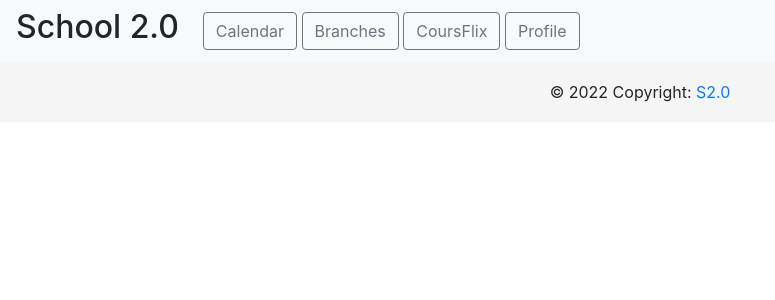
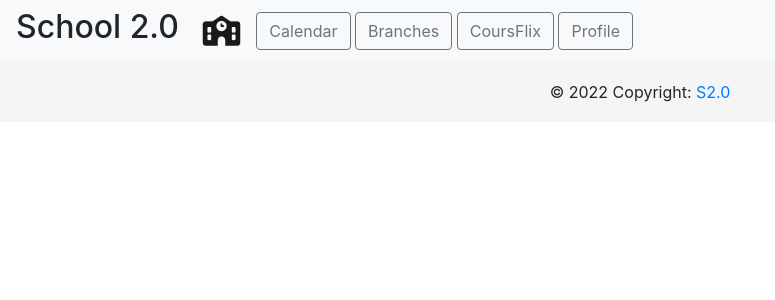
Before and after one commit to Alyovano/odoo-hackathon, a Flask app: page /admin in a window 1280 px wide. Shown: the top 300 px of the page, without its empty margins (0-775 px from the left). Run offline with Flask 2, Linux system fonts and the light colour scheme; some libraries are stand-ins or nearby versions.

Commit message:
favicon random but the project got more indentity

```diff
--- a/templates/layout.html
+++ b/templates/layout.html
@@ -21,6 +21,7 @@ footer{
     <script src="https://code.jquery.com/jquery-3.6.0.min.js" integrity="sha256-/xUj+3OJU5yExlq6GSYGSHk7tPXikynS7ogEvDej/m4=" crossorigin="anonymous"></script>
     <script src="https://cdn.jsdelivr.net/npm/bootstrap@5.1.3/dist/js/bootstrap.min.js" integrity="sha384-QJHtvGhmr9XOIpI6YVutG+2QOK9T+ZnN4kzFN1RtK3zEFEIsxhlmWl5/YESvpZ13" crossorigin="anonymous"></script>
     <script src="https://kit.fontawesome.com/b24a6c4a56.js" crossorigin="anonymous"></script>
+    <link rel="icon" href="../static/school_icon.png">
     <title>{% block title %}{% endblock %} - School 2.0</title>
     {% endblock %}
 </head>
@@ -29,6 +30,9 @@ footer{
     <nav class="navbar navbar-light bg-light">
         <form class="form-inline">
             <span class="mr-4"><h2>School 2.0</h2></span>
+            <a href="#" class="navbar-brand navbar-left">
+                <i class="fa fa-school fa-xl"></i>
+            </a>
             <span>
                 <a href="/calendar">
                     <button class="btn btn btn-outline-secondary" type="button">
```
Also changed, not shown: static/computer-icons-e-book-fan-fiction-share-icon-png-favpng-TaGSemFaRPaUtL9nkD2EhhfnN.jpg (added), static/png-transparent-computer-icons-icon-design-book-katalog-angle-rectangle-bitmap-thumbnail.png (added), static/school_icon.png (added).
